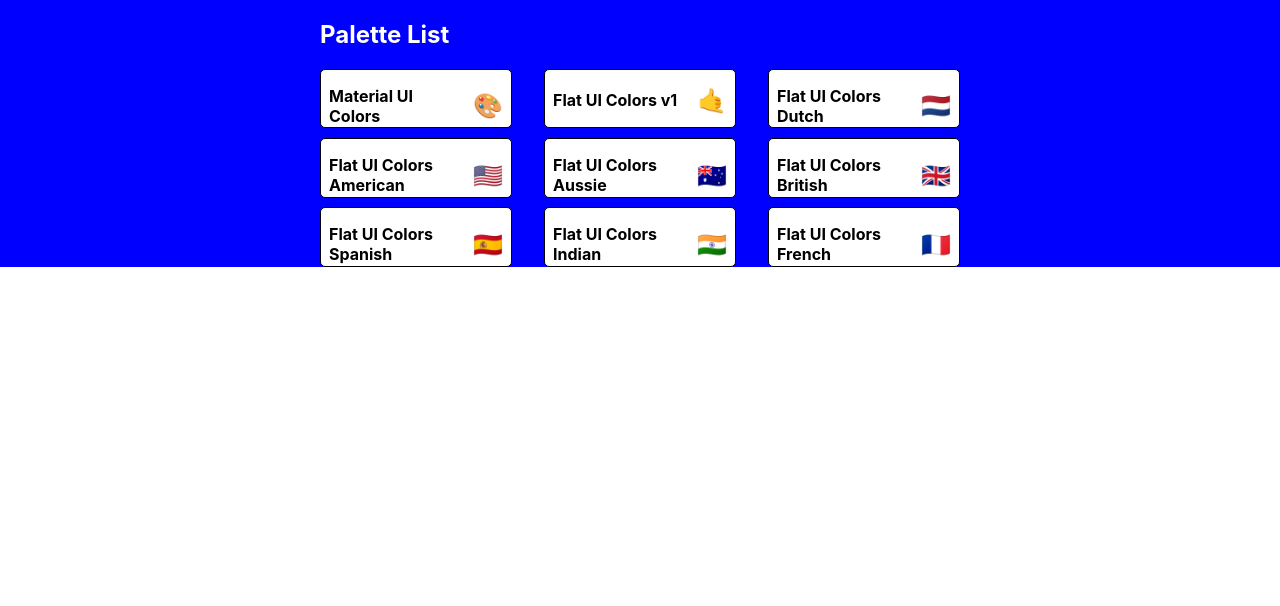
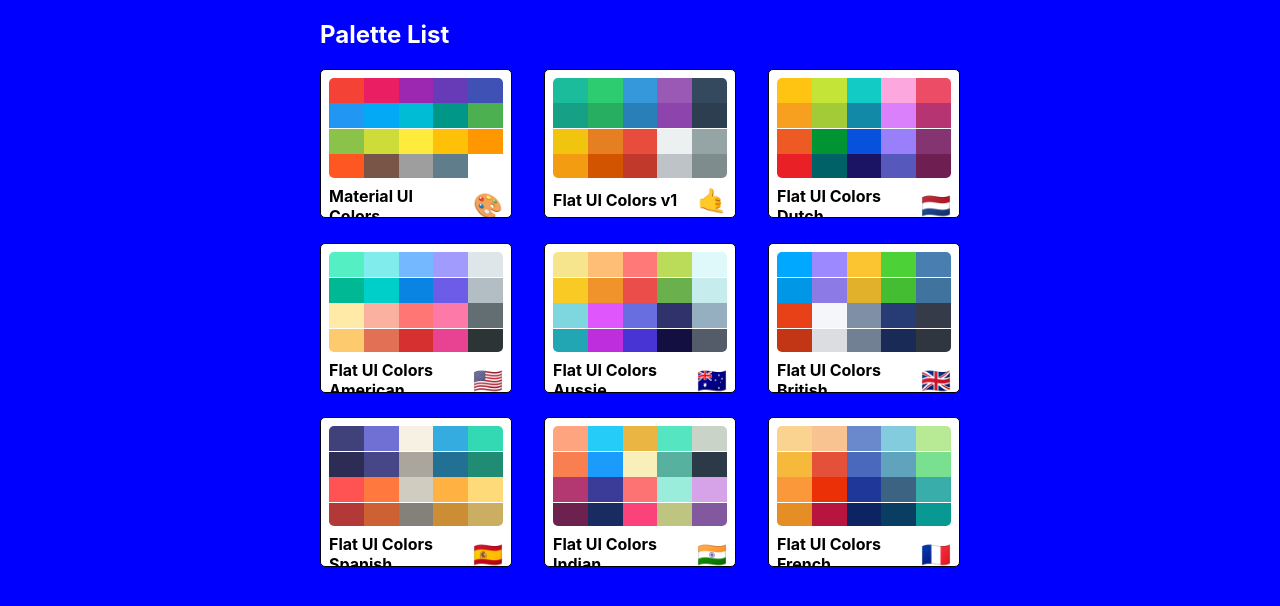
Before and after one commit to pedrolmr/color-project, a React (Create React App) app: page / in a window 1280 px wide. Shown: the top 606 px of the page. Built offline with nearby package versions, Linux system fonts and the light colour scheme.

Commit message:
finished styling the mini palette

```diff
--- a/src/MiniPalette.js
+++ b/src/MiniPalette.js
@@ -14,7 +14,11 @@
     }
   },
   colors: {
-    backgroundColor: 'grey'
+    backgroundColor: '#fff',
+    height: '100px',
+    width: '100%',
+    borderRadius: '5px',
+    overflow: 'hidden'
   },
   title: {
     display: 'flex',
@@ -29,14 +33,30 @@
   emoji: {
     marginLeft: '0.5rem',
     fontSize: '1.5rem'
+  },
+  miniColor: {
+    height: '25%',
+    width: '20%',
+    display: 'inline-block',
+    margin: '0 auto',
+    position: 'relative',
+    marginBottom: '-3.5px'
   }
 };
 
 function MiniPalette(props) {
-  const { classes, paletteName, emoji } = props;
+  const { classes, paletteName, emoji, colors } = props;
   return (
     <div className={classes.root}>
-      <div className={classes.colors} />
+      <div className={classes.colors}>
+        {colors.map(color => (
+          <div
+            className={classes.miniColor}
+            style={{ backgroundColor: color.color }}
+            key={color.name}
+          ></div>
+        ))}
+      </div>
       <h5 className={classes.title}>
         {paletteName} <span className={classes.emoji}>{emoji}</span>
       </h5>
--- a/src/PaletteList.js
+++ b/src/PaletteList.js
@@ -7,7 +7,7 @@
 const styles = {
   root: {
     backgroundColor: 'blue',
-    height: '100%',
+    height: '100vh',
     display: 'flex',
     alignItems: 'flex-start',
     justifyContent: 'center'
```
